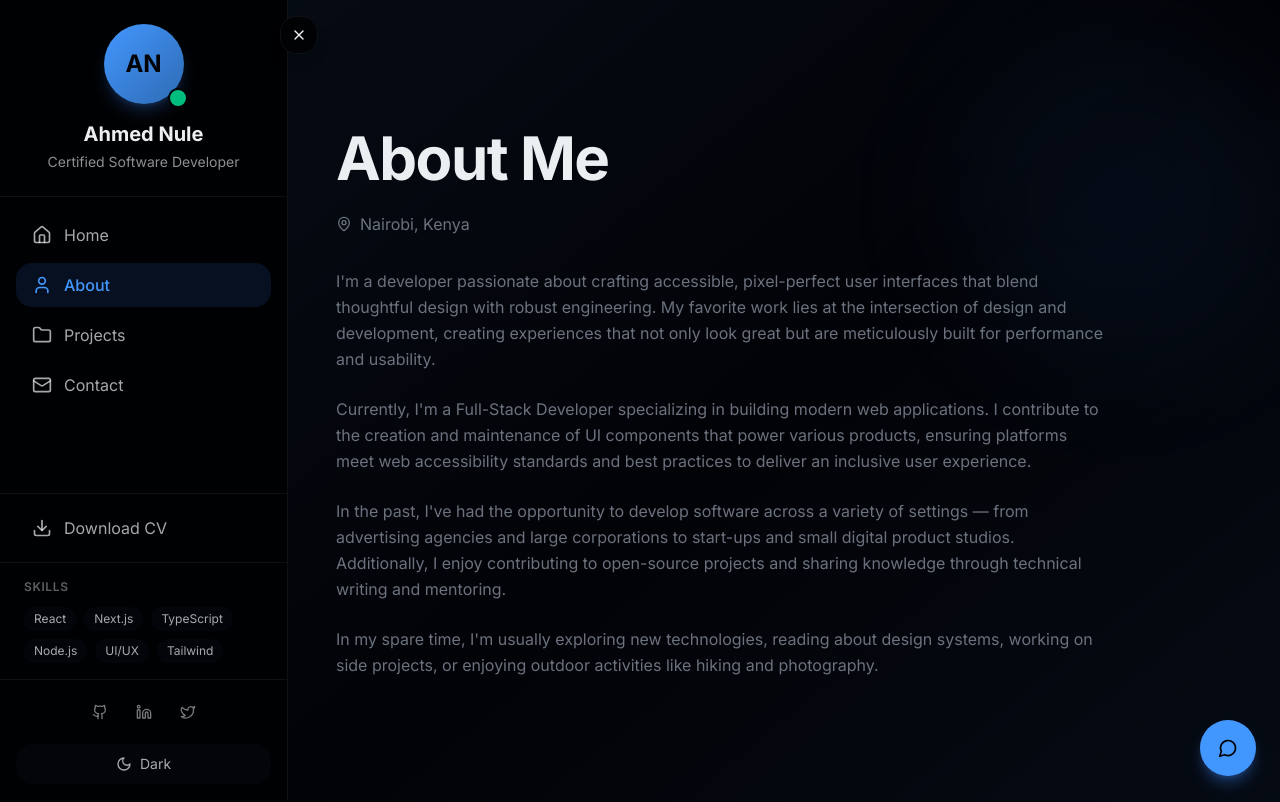
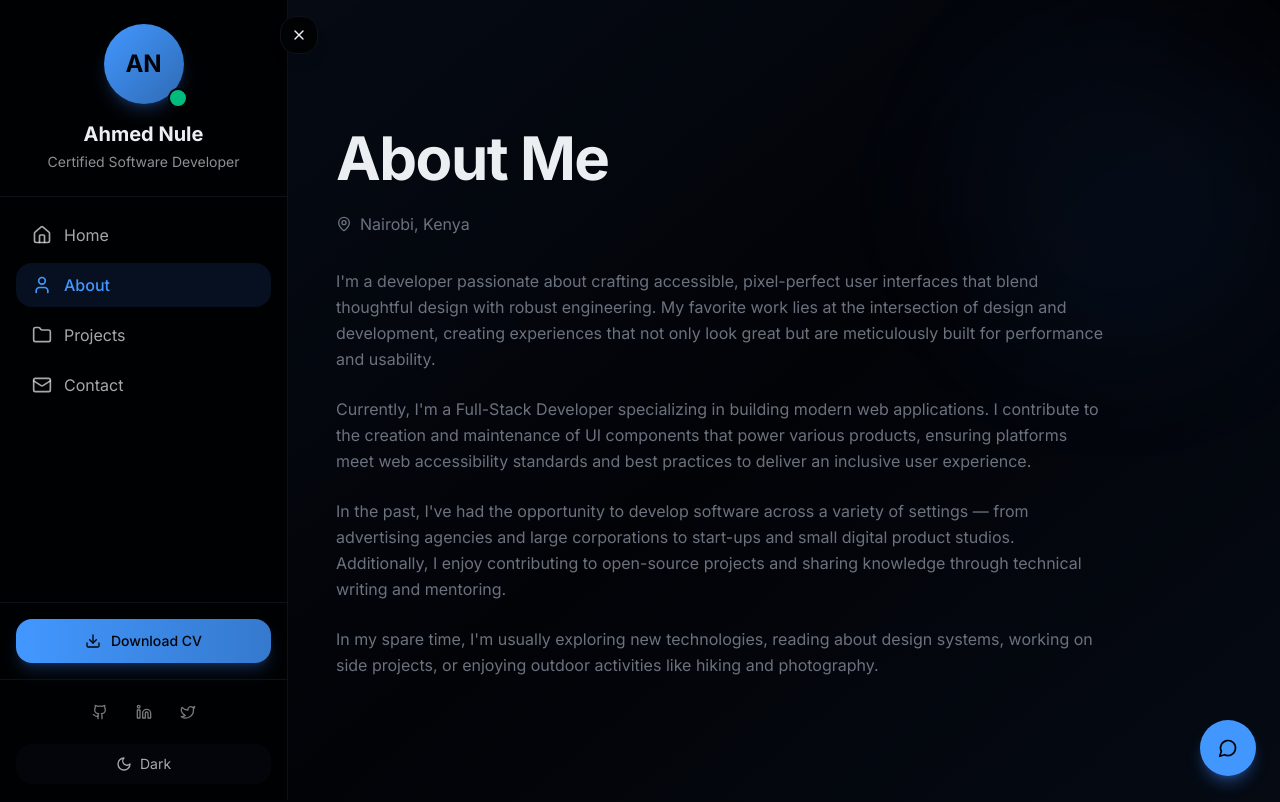
Before and after one commit to ahmednule/ahmednule, a Next.js app: page /about in a window 1280 px wide. Shown: the top 802 px of the page. Built offline with nearby package versions, Linux system fonts and the light colour scheme.

Commit message:
update: projects

```diff
--- a/components/featured-projects.tsx
+++ b/components/featured-projects.tsx
@@ -4,6 +4,13 @@ import { Card, CardContent, CardDescription, CardHeader, CardTitle } from "@/com
 import { Button } from "@/components/ui/button"
 
 const featuredProjects = [
+  {
+    title: "Online Management System",
+    description: "A Django web app that simplifies managing employee leave requests, featuring leave balance tracking, automated notifications, and a calendar view. 6 stars on GitHub.",
+    tags: ["Django", "Python", "HTML", "CSS"],
+    github: "https://github.com/ahmednule/Online_leave_Management_system",
+    demo: "https://online-leave-management-system.onrender.com",
+  },
   {
     title: "Diabetes Care Kenya",
     description: "A health platform solving challenges Kenyans face when diagnosed with diabetes. Built with Next.js 15, Prisma ORM, and Aceternity UI.",
@@ -16,13 +23,6 @@ const featuredProjects = [
     description: "A modern poultry management system built with TypeScript for tracking and managing farm operations efficiently.",
     tags: ["TypeScript", "Next.js", "React"],
     github: "https://github.com/ahmednule/smart-kuku",
-    demo: null,
-  },
-  {
-    title: "Rust Tutorial",
-    description: "A hands-on Rust learning resource documenting the journey into systems programming with practical examples.",
-    tags: ["Rust", "HTML", "CSS"],
-    github: "https://github.com/ahmednule/rust-tutorial",
     demo: null,
   },
 ]
--- a/components/projects-grid.tsx
+++ b/components/projects-grid.tsx
@@ -8,6 +8,14 @@ import { cn } from "@/lib/utils"
 const filters = ["All", "Frontend", "Backend", "Full-stack"]
 
 const projects = [
+  {
+    title: "Online Management System",
+    description: "A Django web app that simplifies managing employee leave requests, featuring leave balance tracking, automated notifications, and a calendar view. Most starred project on GitHub with 6 stars.",
+    tags: ["Django", "Python", "HTML", "CSS"],
+    category: "Full-stack",
+    github: "https://github.com/ahmednule/Online_leave_Management_system",
+    demo: "https://online-leave-management-system.onrender.com",
+  },
   {
     title: "Diabetes Care Kenya",
     description: "A health platform solving challenges Kenyans face when diagnosed with diabetes. Built with Next.js 15, Prisma ORM, Aceternity UI, and Tailwind CSS for a modern, accessible experience.",
--- a/components/sidebar.tsx
+++ b/components/sidebar.tsx
@@ -26,8 +26,6 @@ const navigation = [
   { name: "Projects", href: "/projects", icon: Folder },
   { name: "Contact", href: "/contact", icon: Mail },
 ]
-
-const skills = ["React", "Next.js", "TypeScript", "Node.js", "UI/UX", "Tailwind"]
 
 const socials = [
   { name: "GitHub", href: "https://github.com/ahmednule", icon: Github },
@@ -148,31 +146,15 @@ export function Sidebar({ onCollapsedChange }: { onCollapsedChange?: (collapsed:
           </ul>
         </nav>
 
-        <div className="px-4 py-3 border-t border-sidebar-border">
+        <div className="px-4 py-4 border-t border-sidebar-border">
           <a
             href="/assets/files/ahmednule.pdf"
             download="Ahmed_Nule_CV.pdf"
-            className="flex items-center gap-3 px-4 py-2.5 rounded-xl text-sidebar-foreground/70 hover:bg-sidebar-accent/50 hover:text-sidebar-foreground transition-all duration-200"
+            className="flex items-center justify-center gap-2.5 px-4 py-3 rounded-xl bg-gradient-to-r from-primary to-primary/80 text-primary-foreground font-medium text-sm hover:from-primary/90 hover:to-primary/70 transition-all duration-200 shadow-lg shadow-primary/20"
           >
-            <Download className="w-5 h-5" />
-            <span>Download CV</span>
+            <Download className="w-4 h-4" />
+            Download CV
           </a>
-        </div>
-
-        <div className="px-6 py-4 border-t border-sidebar-border">
-          <h3 className="text-xs font-semibold text-sidebar-foreground/40 uppercase tracking-wider mb-3">
-            Skills
-          </h3>
-          <div className="flex flex-wrap gap-2">
-            {skills.map((skill) => (
-              <span
-                key={skill}
-                className="px-2.5 py-1 text-xs rounded-lg bg-sidebar-accent/50 text-sidebar-foreground/70"
-              >
-                {skill}
-              </span>
-            ))}
-          </div>
         </div>
 
         <div className="p-4 border-t border-sidebar-border">
--- a/lib/chat-context.ts
+++ b/lib/chat-context.ts
@@ -53,6 +53,7 @@ export const PORTFOLIO_CONTEXT = {
   ],
 
   projects: [
+    { name: "Online Management System", description: "A Django web app for managing employee leave requests with balance tracking, automated notifications, and calendar view. Most starred project with 6 stars.", tech: ["Django", "Python", "HTML", "CSS"], github: "https://github.com/ahmednule/Online_leave_Management_system", demo: "https://online-leave-management-system.onrender.com" },
     { name: "Diabetes Care Kenya", description: "A health platform solving challenges Kenyans face when diagnosed with diabetes. Built with Next.js 15, Prisma ORM, and Aceternity UI.", tech: ["Next.js", "TypeScript", "Prisma", "Tailwind"], github: "https://github.com/ahmednule/diabetes-care-kenya", demo: "https://diabetes-care-kenya.vercel.app/" },
     { name: "Smart Kuku", description: "A modern poultry management system built with TypeScript for tracking farm operations.", tech: ["TypeScript", "Next.js", "React"], github: "https://github.com/ahmednule/smart-kuku" },
     { name: "Kujali", description: "Financial Planning, Operations & Reporting platform for organizational financial management.", tech: ["TypeScript", "React"], github: "https://github.com/ahmednule/kujali" },
```
